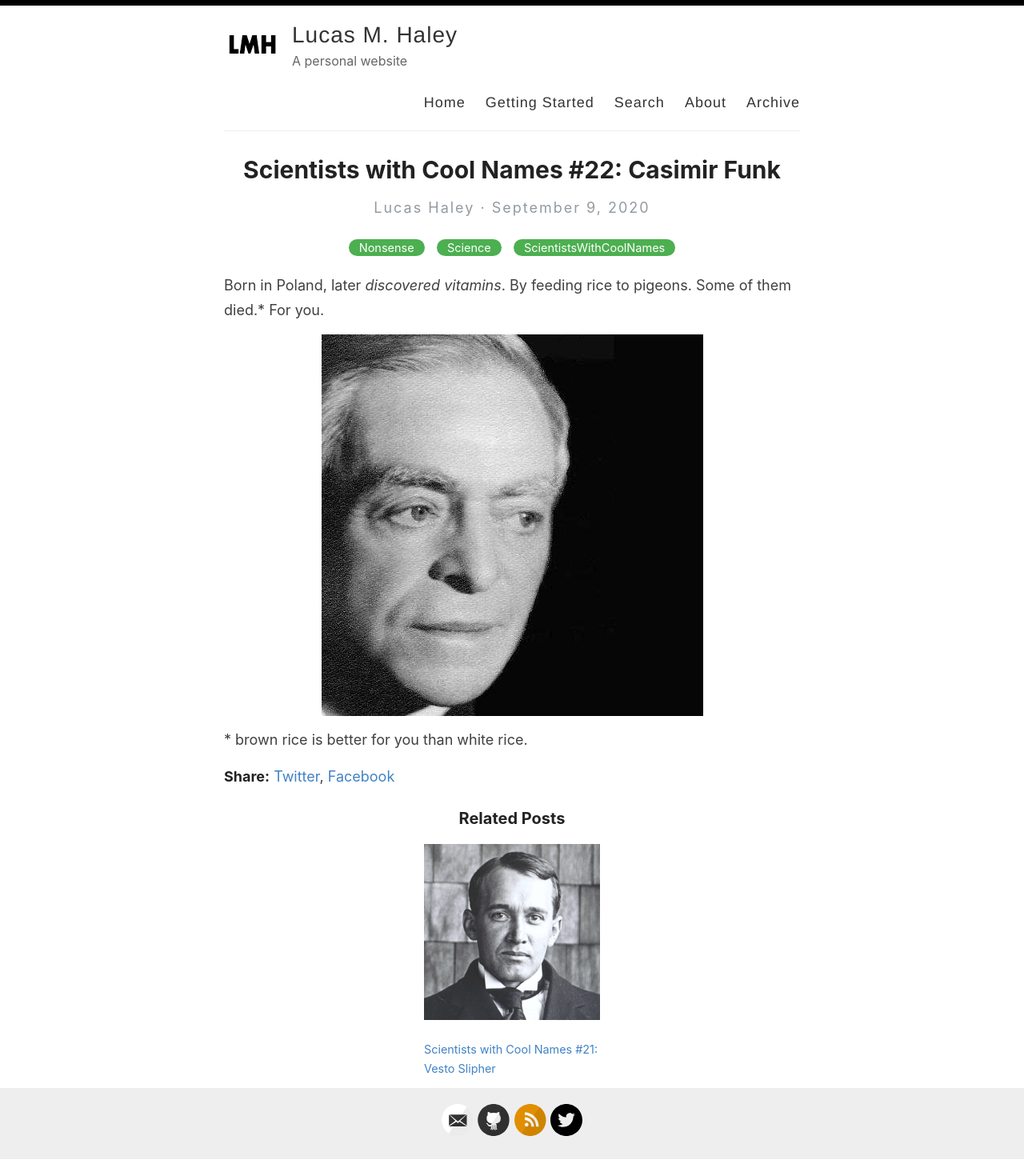
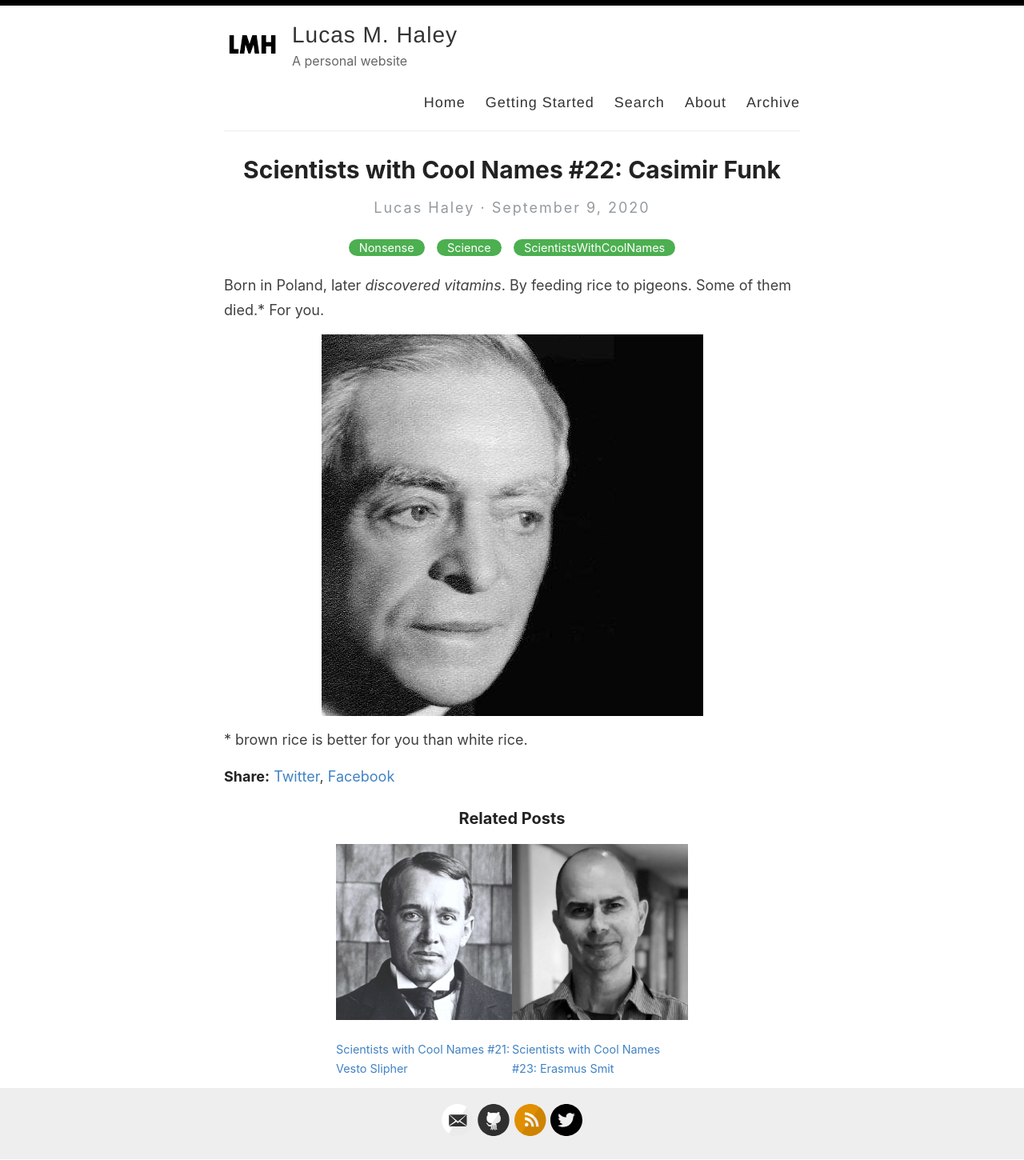
Before and after one commit to lucashaley/lucashaley.github.io, a Jekyll site: the page built from _posts/2020-09-09-scientists-with-cool-names-22-casimir-funk.md, in a window 1280 px wide. Shown: the whole page at 80% size. Built offline with Jekyll 4.4.1, drawn with Linux system fonts in a browser that asks for light colours.

Commit message:
Update from Forestry.io lucashaley@yahoo.com updated _posts/2020-09-09-scientists-with-cool-names-22-casimir-funk.md

```diff
--- a/_posts/2020-09-09-scientists-with-cool-names-22-casimir-funk.md
+++ b/_posts/2020-09-09-scientists-with-cool-names-22-casimir-funk.md
@@ -9,6 +9,7 @@ categories:
 splash: "/uploads/funk-xxxl.jpg"
 similar_pages:
 - _posts/2020-07-03-scientists-with-cool-names-21-vesto-slipher.md
+- _posts/2020-11-13-scientists-with-cool-names-23-erasmus-smit.md
 
 ---
 Born in Poland, later _discovered vitamins_. By feeding rice to pigeons. Some of them died.* For you.
```
